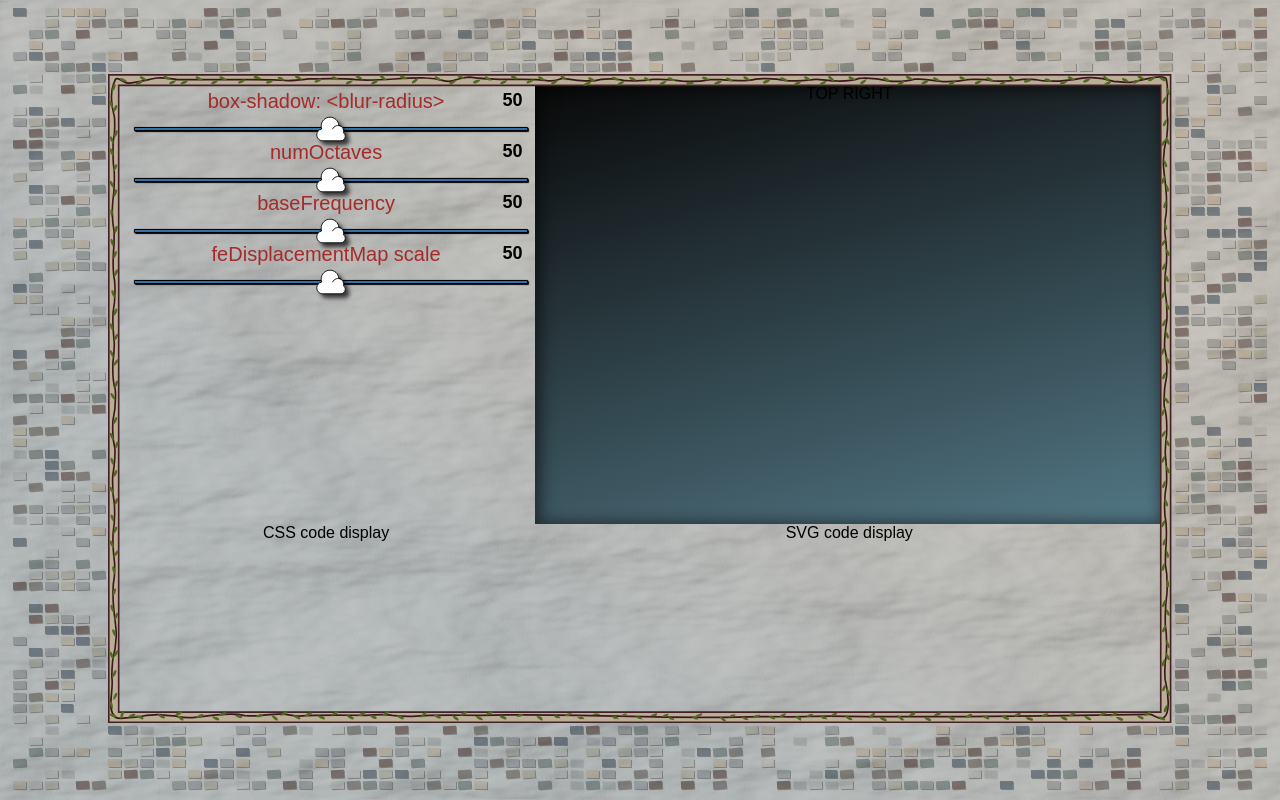
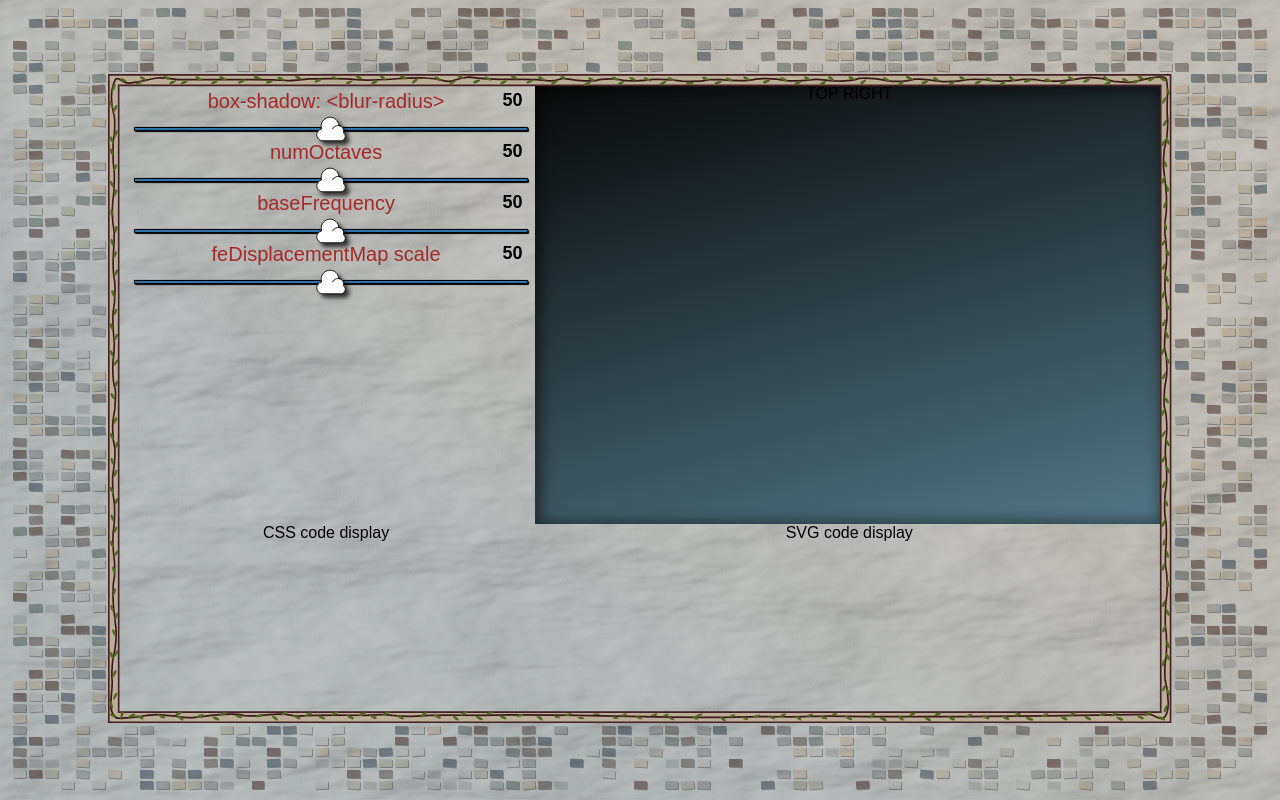
Before and after one commit to beauhaus/Nephele, a React (Vite) app: page / in a window 1280 px wide. Built offline with nearby package versions, Linux system fonts and the light colour scheme; a web font is replaced by a local one.

Commit message:
removes strong correlation that someone smart showed me

```diff
--- a/src/AppGridWrapper.js
+++ b/src/AppGridWrapper.js
@@ -7,34 +7,34 @@ const StyledWrapper = styled.div`
   /* filter: drop-shadow(-0.4px -0.4px 1px #272626); */
 `;
 
-/* exploiting one call to Math.rand() to be used for both
+/*
+ * https://stackoverflow.com/a/43044960
+ * Math.rand() to be used for both
  * random color choices and random orientation
  * within <Tile/>
  */
-const randoArr = length => {
-  console.log("rA called");
-  var r = Math.random();
-  const arrayOfRand = [];
-  for (let i = 0; i < length; i++) {
-    arrayOfRand[i] = r;
-    r = r / 3;
-    r = r * 1000;
-    r = r - Math.floor(r);
-  }
-  return arrayOfRand;
-};
 
 const AppGridWrapper = () => {
-  const arrayTemplate = Array.from({ length: 1700 }, () => Math.random());
-  const arrayOfRand = randoArr(arrayTemplate.length);
+  const bigArr = ((length = 1700) => {
+    const tilesArray = [];
+    var r = Math.random();
+    for (let i = 0; i < length; i++) {
+      tilesArray[i] = r;
+      r = r / 0.03;
+      r = r - Math.floor(r);
+    }
+    return tilesArray;
+  })();
   return (
     <StyledWrapper id="app-grid-wrapper">
-      {arrayTemplate.map((item, idx) => {
+      {bigArr.map((item, idx, arr) => {
+        let arrIdx = arr[idx];
+        let arrIdx2 = arrIdx * 100 - Math.floor(arrIdx * 100);
         return (
           <Tile
             key={idx}
-            randoDirection={Math.floor(arrayOfRand[idx] * 11 - 5)}
-            randoColors={Math.floor(arrayOfRand[idx] * 21) - 1}
+            randoDirection={Math.floor(arrIdx * 11 - 5)}
+            randoColors={Math.floor(arrIdx2 * 21) - 1}
           />
         );
       })}
```
